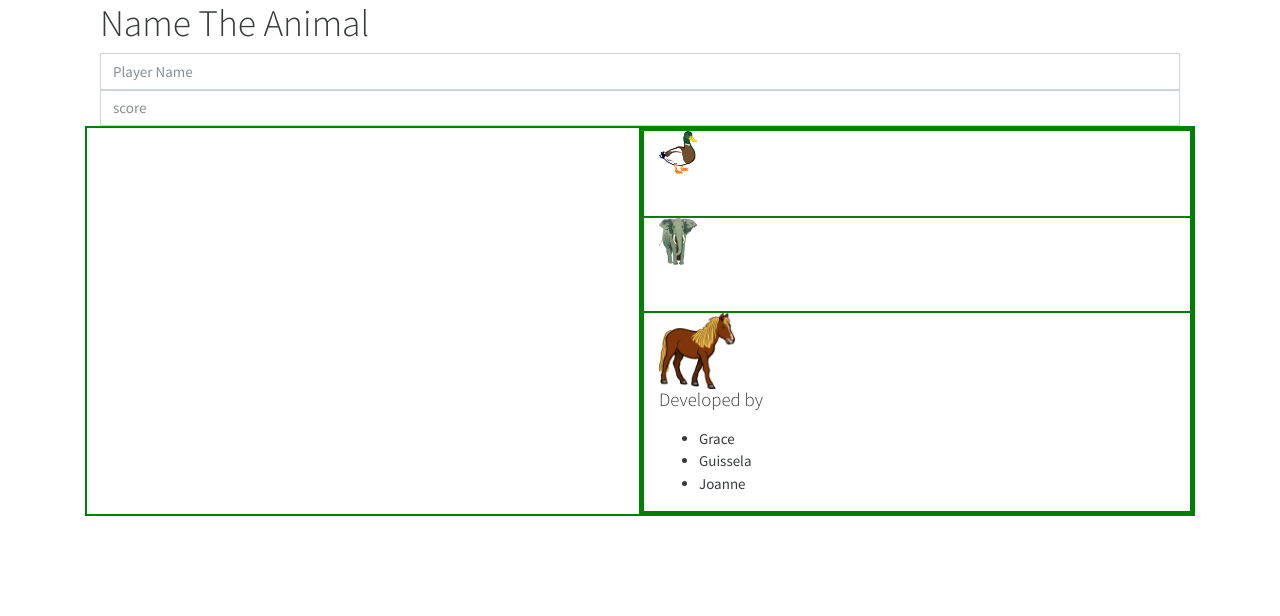
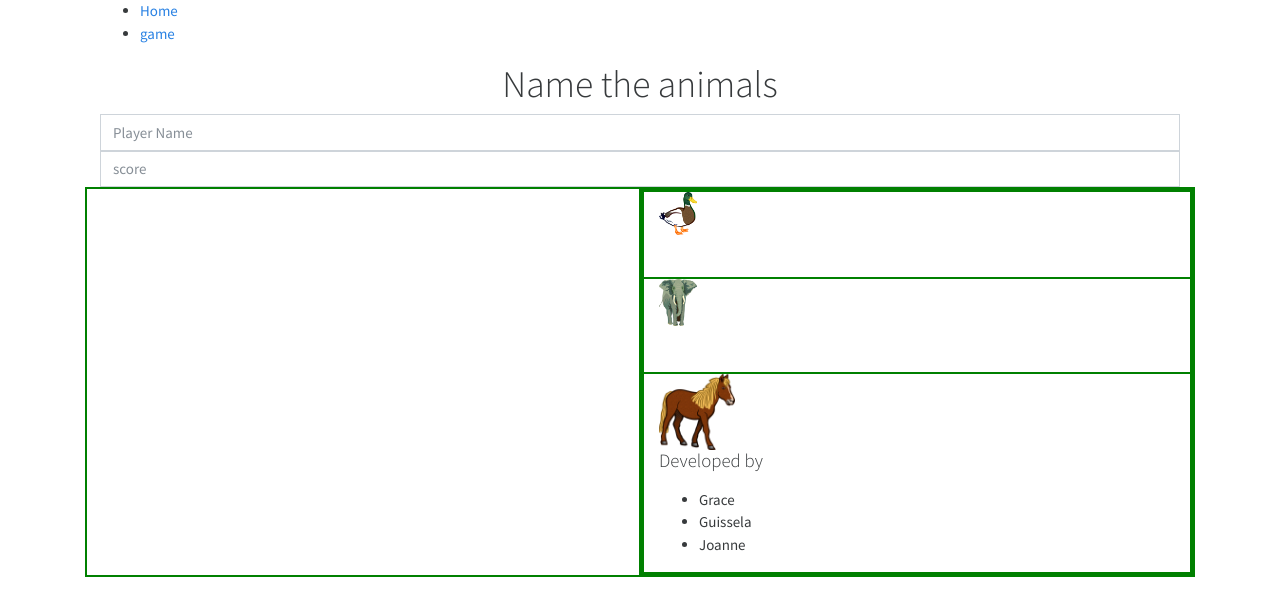
Before and after one commit to Joanne1980/Name-the-animal, a plain HTML site: page game.html in a window 1280 px wide. Drawn offline with nearby package versions, Linux system fonts and the light colour scheme.

Commit message:
Add: favicon and nav links for game and index pages

```diff
--- a/game.html
+++ b/game.html
@@ -9,11 +9,25 @@
 <link rel="stylesheet" href="https://cdnjs.cloudflare.com/ajax/libs/font-awesome/5.15.4/css/all.min.css">
 <link rel="stylesheet" href="./assets/style/style.css">
 <title>Title</title>
+ <!--favicon-->
+ <link rel="android-chrome" tpye="image" size="192x192" href="./assets/favicon/android-chrome-192x192.png">
+ <link rel="apple-touch" tpye="image" size="180x180" href="./assets/favicon/apple-touch-icon.png">
+ <link rel="icon" tpye="image" size="16x16" href="./assets/favicon/favicon-16x16.png">
+ <link rel="icon" tpye="image" size="32x32" href="./assets/favicon/favicon-32x32.png">
 </head>
+
 <body>
-   <header>
-    <h1 class="game-name">Name The Animal</h1>
-   </header>
+ <nav>
+     <ul>
+         <li><a href="index.html" class="active">Home</a></li>
+         <li><a href="game.html">game</a></li>
+     </ul>
+ </nav>
+
+ <div class="header">
+     <h1>Name the animals</h1>
+ </div>
+
    <div class="player">
     <div class="playerName" col-4>
         <input type="text" id="name" class="form-control" name="playerName" placeholder="Player Name">
```
Also changed, not shown: index.html (+12 -2 lines).
